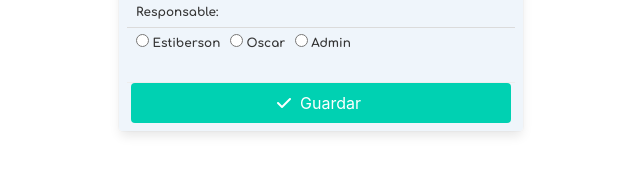
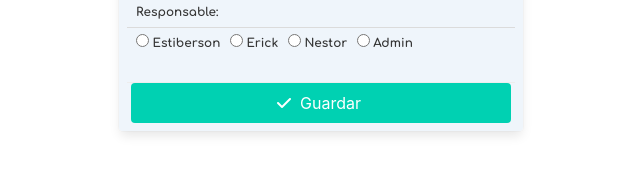
Before and after one commit to guxlozada/elegancestudioecjs, a website with bundled scripts: page daily-closing.html in a window 1280 px wide. Shown: the part 1496-1671 px from the top of the page, 319-959 px from the left. Built offline with nearby package versions, Linux system fonts and the light colour scheme; no server answers.

Commit message:
2ETAPA: Agregar nuevos barberos

```diff
--- a/daily-closing.html
+++ b/daily-closing.html
@@ -277,8 +277,12 @@
                         Estiberson
                       </label>
                       <label class="radio">
-                        <input type="radio" name="responsable" value="OSCAR">
-                        Oscar
+                        <input type="radio" name="responsable" value="ERICK">
+                        Erick
+                      </label>
+                      <label class="radio">
+                        <input type="radio" name="responsable" value="NESTOR">
+                        Nestor
                       </label>
                       <label class="radio">
                         <input type="radio" name="responsable" value="ADMIN">
```
